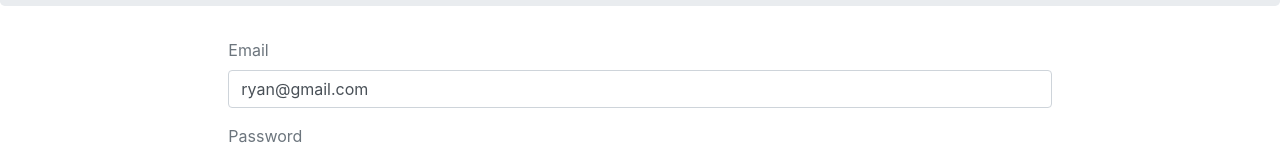
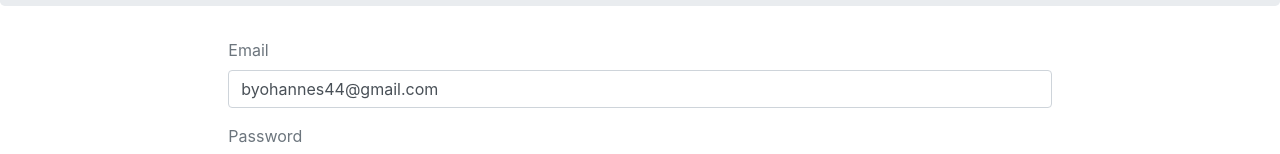
Before and after one commit to byohannes/ecommerce, a React (Create React App) app in the folder client/: page /signin in a window 1280 px wide. Shown: the part 256-410 px from the top of the page. Built offline with nearby package versions, Linux system fonts and the light colour scheme; no server answers.

Commit message:
updated sign n form with default data

```diff
--- a/client/src/user/Signin.js
+++ b/client/src/user/Signin.js
@@ -5,8 +5,8 @@ import { signin, authenticate, isAuthenticated } from "../auth";
 
 const Signin = () => {
   const [values, setValues] = useState({
-    email: "ryan@gmail.com",
-    password: "rrrrrr9",
+    email: "byohannes44@gmail.com",
+    password: "Solehem4",
     error: "",
     loading: false,
     redirectToReferrer: false,
```
